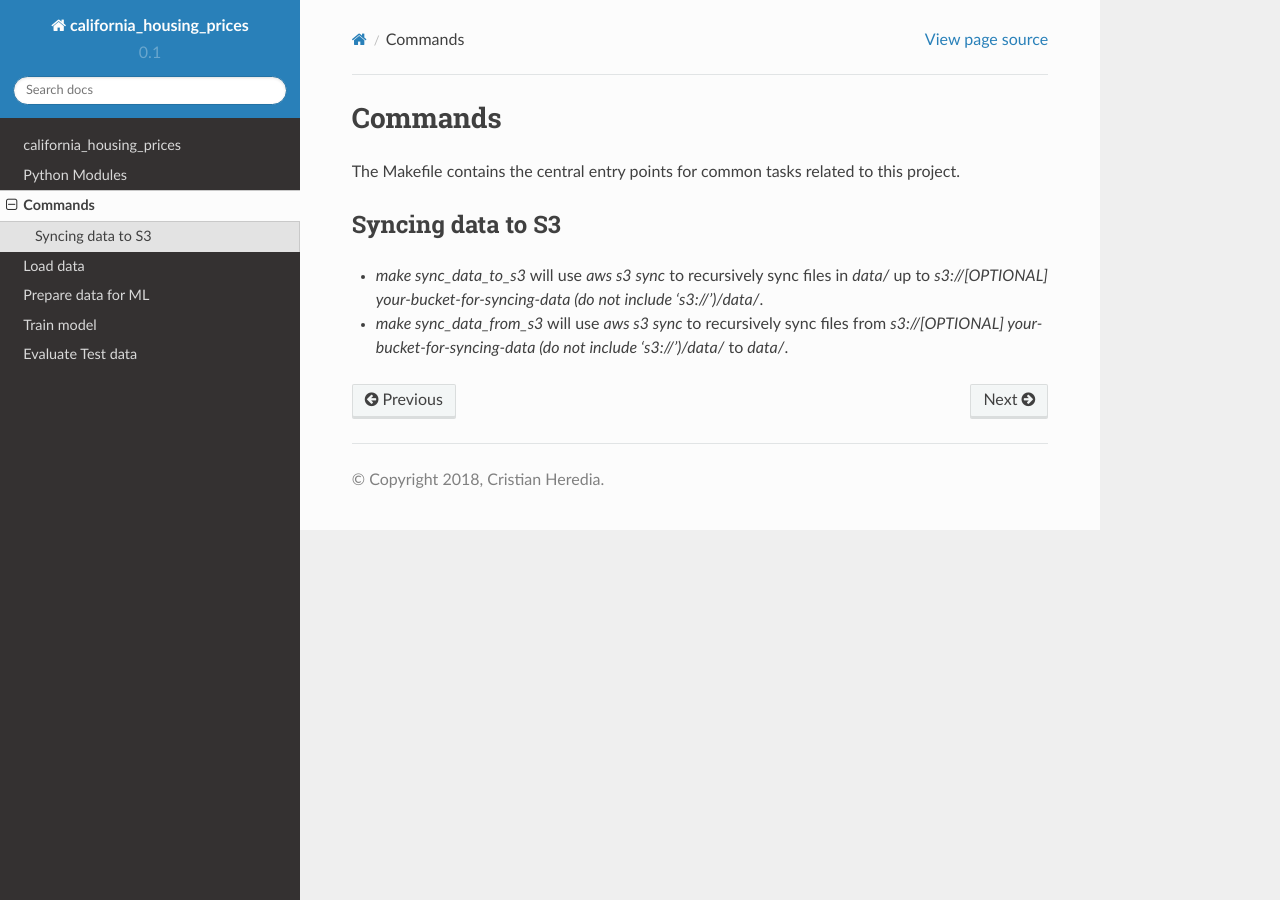
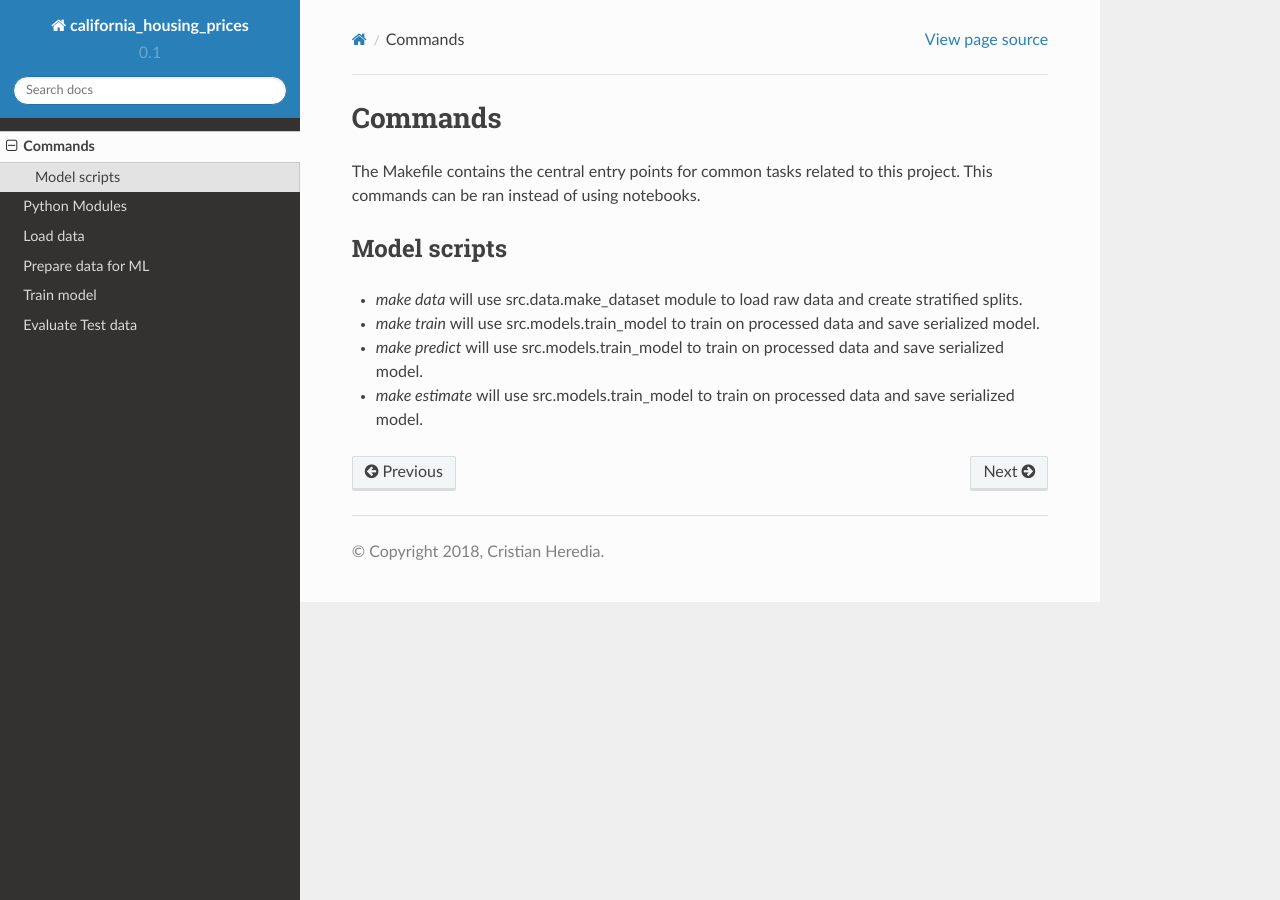
Before and after one commit to caheredia/california_housing_prices, a Sphinx documentation site: the page built from docs/commands.rst, in a window 1280 px wide. Built offline with Sphinx 7.4.7 and the Read the Docs theme 2.0.0, drawn with Linux system fonts in a browser that asks for light colours; pages that are not in the unit, such as notebooks, are missing from menus.

Commit message:
add commands

```diff
--- a/docs/commands.rst
+++ b/docs/commands.rst
@@ -2,9 +2,12 @@ Commands
 ========
 
 The Makefile contains the central entry points for common tasks related to this project.
+This commands can be ran instead of using notebooks.
 
-Syncing data to S3
+Model scripts
 ^^^^^^^^^^^^^^^^^^
 
-* `make sync_data_to_s3` will use `aws s3 sync` to recursively sync files in `data/` up to `s3://[OPTIONAL] your-bucket-for-syncing-data (do not include 's3://')/data/`.
-* `make sync_data_from_s3` will use `aws s3 sync` to recursively sync files from `s3://[OPTIONAL] your-bucket-for-syncing-data (do not include 's3://')/data/` to `data/`.
+* `make data` will use src.data.make_dataset module to load raw data and create stratified splits.
+* `make train` will use src.models.train_model to train on processed data and save serialized model.
+* `make predict` will use src.models.train_model to train on processed data and save serialized model.
+* `make estimate` will use src.models.train_model to train on processed data and save serialized model.
```
Also changed, not shown: docs/README.md (deleted, +0 -54 lines), docs/index.rst (+11 -2 lines).
